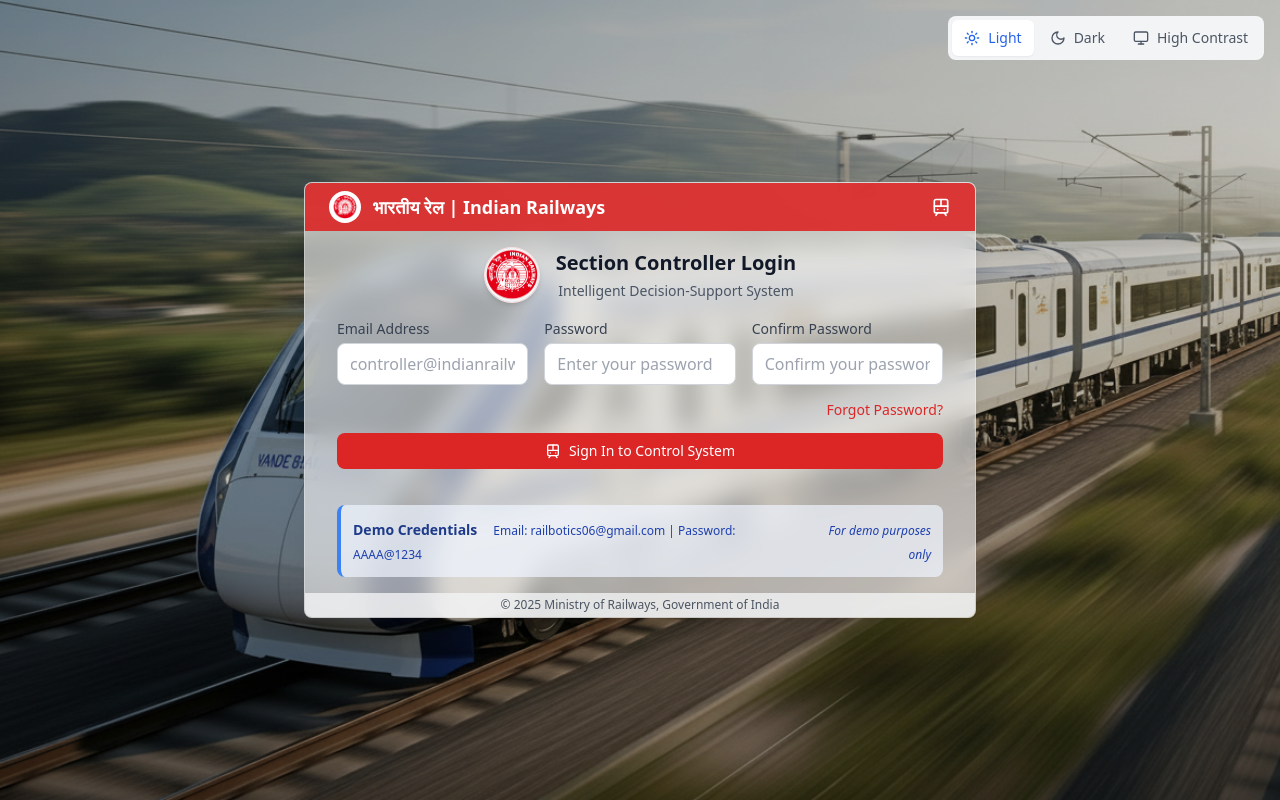
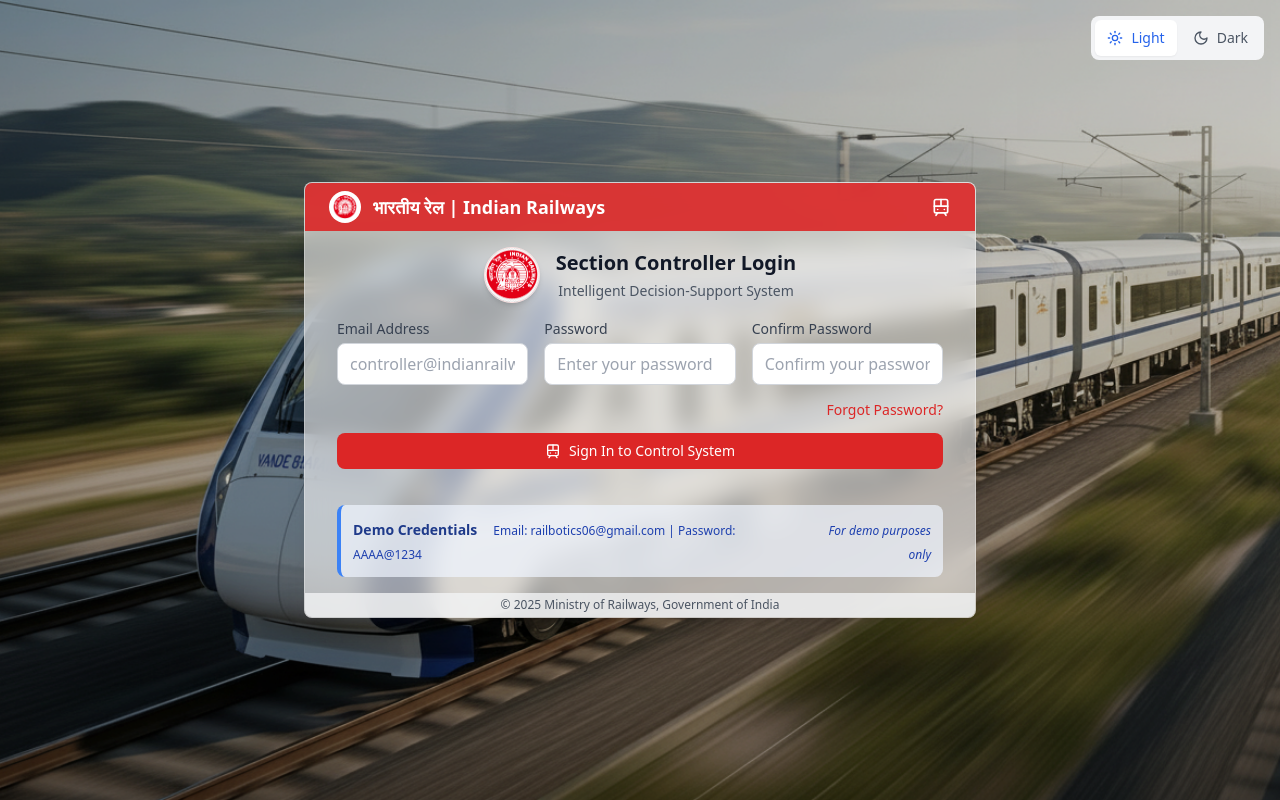
Before and after one commit to abhaydeveloper-coder/RailBotics, a React (Vite) app: page /login in a window 1280 px wide. Built offline with nearby package versions, Linux system fonts and the light colour scheme.

Commit message:
Update ThemeToggle.tsx

```diff
--- a/src/components/ui/ThemeToggle.tsx
+++ b/src/components/ui/ThemeToggle.tsx
@@ -1,5 +1,5 @@
 import React from 'react';
-import { Sun, Moon, Monitor } from 'lucide-react';
+import { Sun, Moon } from 'lucide-react';
 import { useTheme } from '../../contexts/ThemeContext';
 import { Theme } from '../../types';
 
@@ -9,7 +9,7 @@
   const themes: Array<{ key: Theme; label: string; icon: React.ReactNode }> = [
     { key: 'light', label: 'Light', icon: <Sun className="w-4 h-4" /> },
     { key: 'dark', label: 'Dark', icon: <Moon className="w-4 h-4" /> },
-    { key: 'high-contrast', label: 'High Contrast', icon: <Monitor className="w-4 h-4" /> }
+
   ];
 
   return (
```
